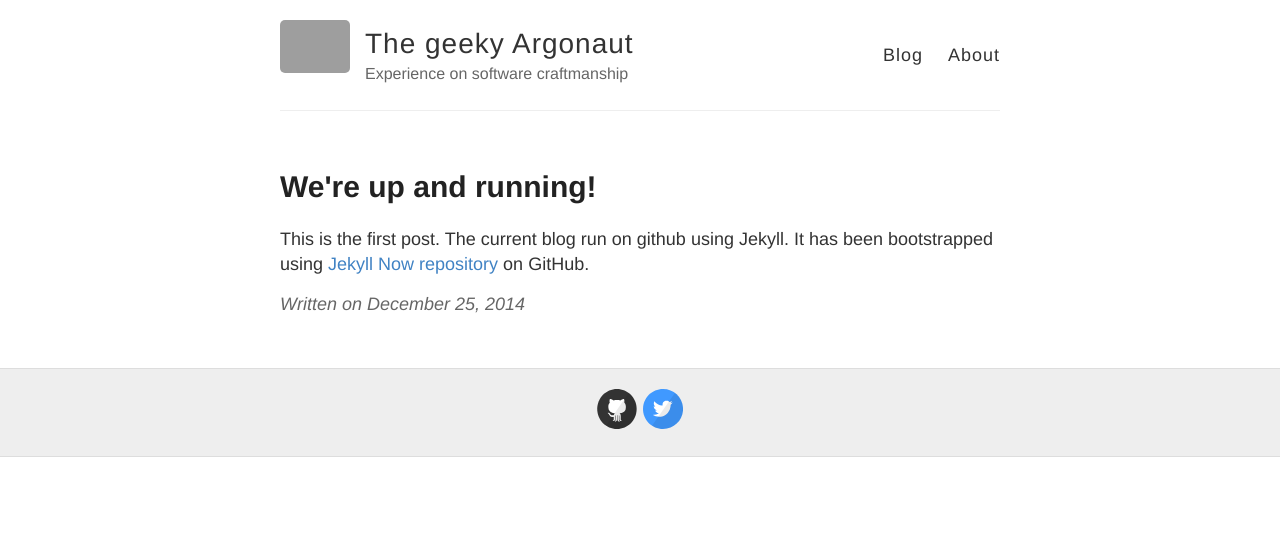
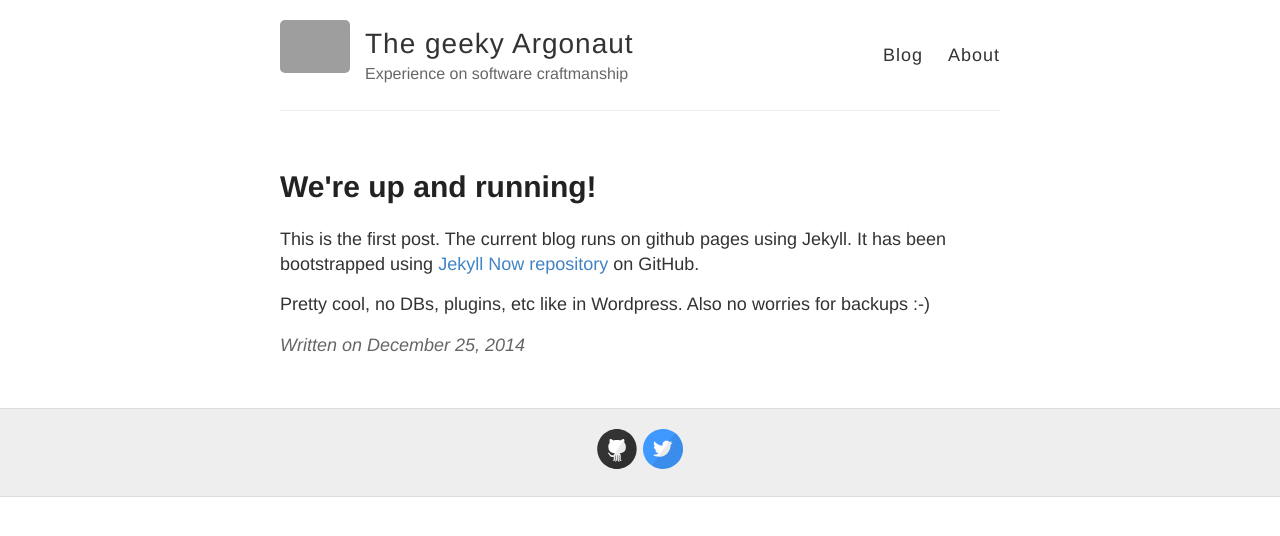
Before and after one commit to zouzias/zouzias.github.io, a Jekyll site: the page built from _posts/2014-12-25-Hello-World.md, in a window 1280 px wide. Shown: the top 536 px of the page. Built offline with Jekyll 4.4.1, drawn with Linux system fonts in a browser that asks for light colours; grey boxes are pictures that could not be loaded.

Commit message:
Minor changes

```diff
--- a/_posts/2014-12-25-Hello-World.md
+++ b/_posts/2014-12-25-Hello-World.md
@@ -3,4 +3,6 @@ layout: post
 title: We're up and running!
 ---
 
-This is the first post. The current blog run on github using Jekyll. It has been bootstrapped using [Jekyll Now repository](https://github.com/barryclark/jekyll-now) on GitHub.
+This is the first post. The current blog runs on github pages using Jekyll. It has been bootstrapped using [Jekyll Now repository](https://github.com/barryclark/jekyll-now) on GitHub.
+
+Pretty cool, no DBs, plugins, etc like in Wordpress. Also no worries for backups :-)
```
